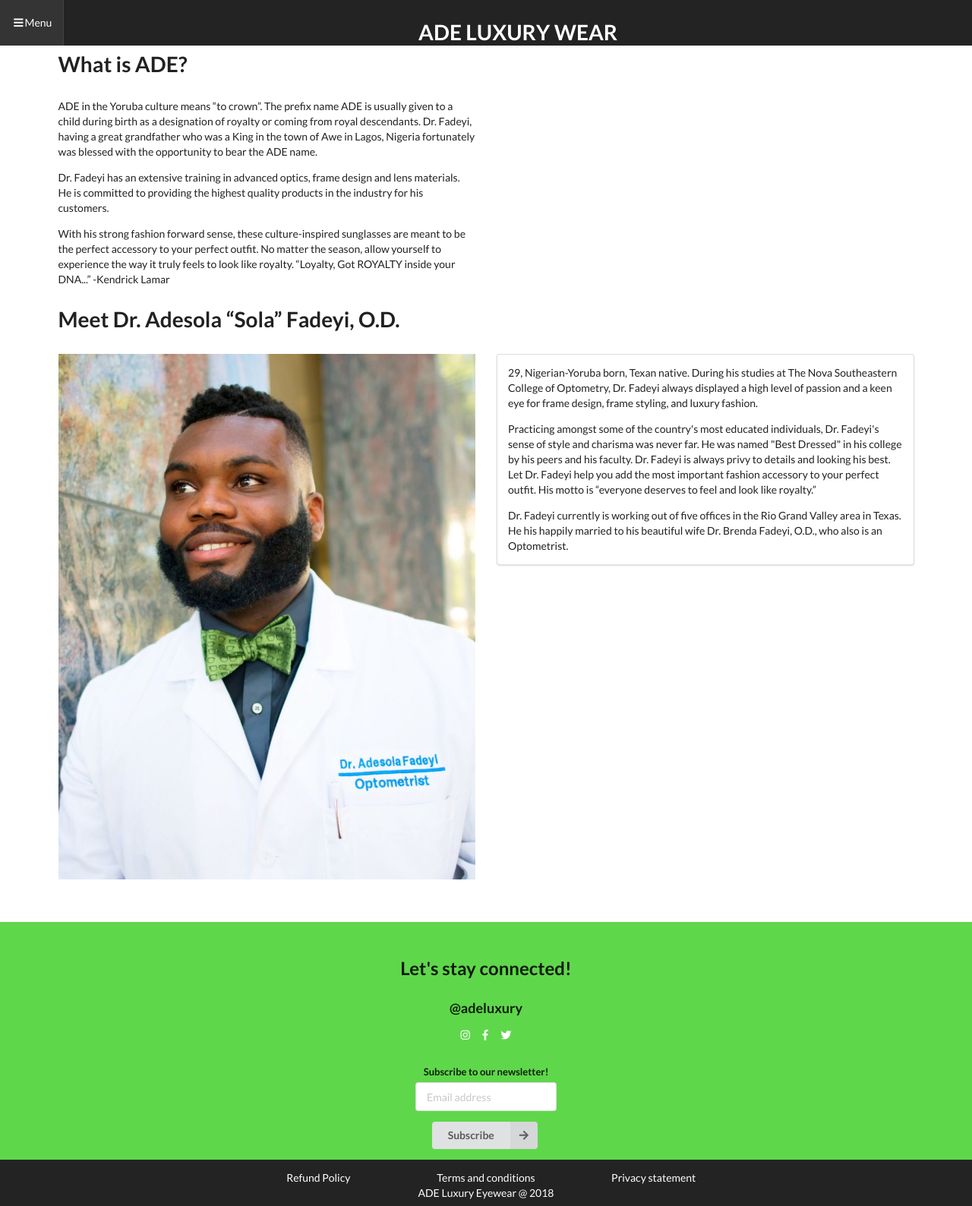
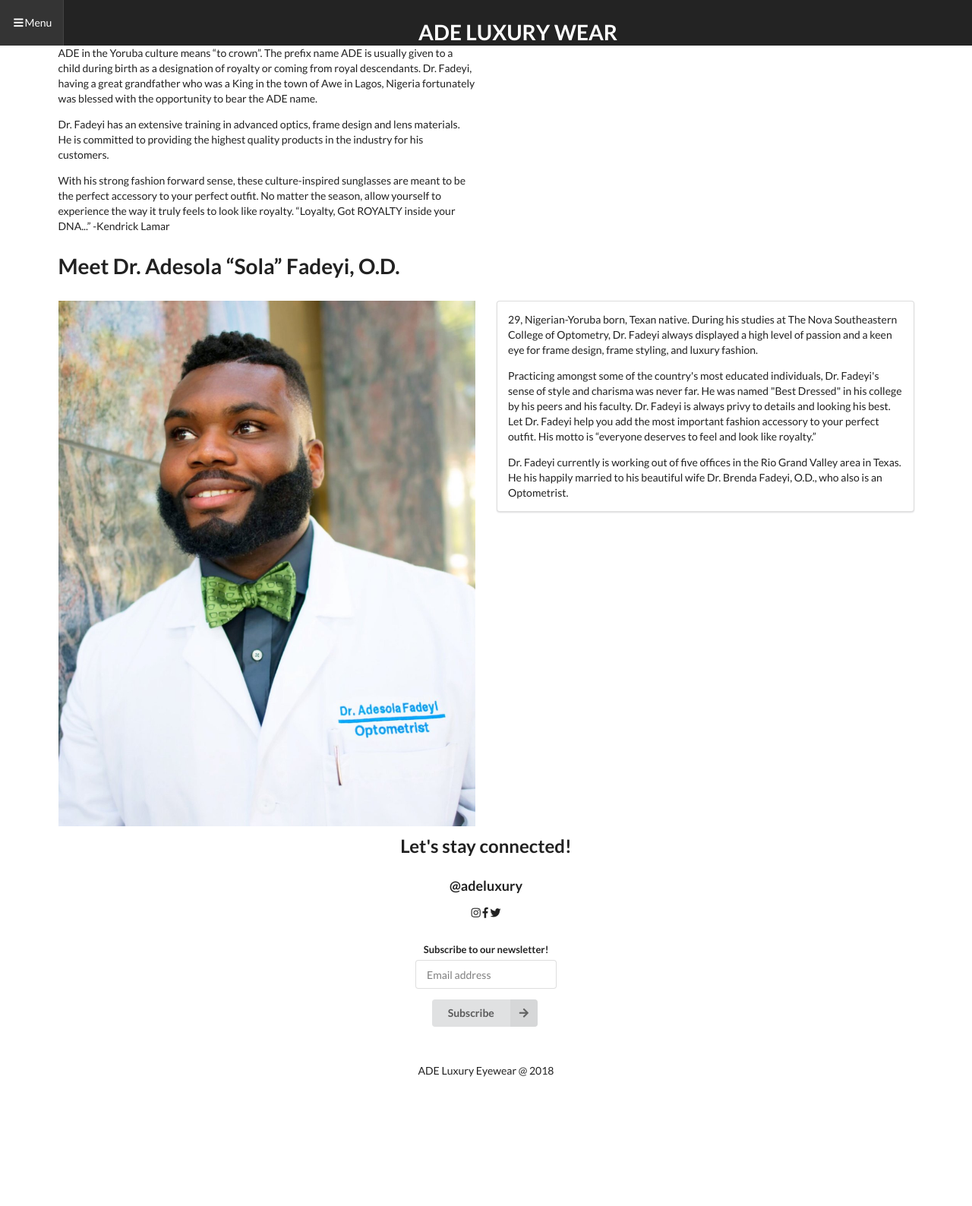
Before and after one commit to luxxedigital/adeluxuryeyewear, a Django app: template adeluxuryeyewear/about/templates/about/about_ade.html in a window 1280 px wide. Shown: the whole page at 76% size. After the commit the page ends 1418 px from the top, so only its background shows below. Run offline with Django 3.2, Linux system fonts and the light colour scheme; the template is opened without the code that fills it, so the values that code supplies are empty; some libraries are stand-ins or nearby versions.

Commit message:
style changes

```diff
--- a/adeluxuryeyewear/about/static/css/ade_about.css
+++ b/adeluxuryeyewear/about/static/css/ade_about.css
@@ -7,31 +7,50 @@ a:hover{
 }
 
 /* Main container */
-.container{
+.main-container{
     padding: 5em 0 5em 0;
 }
 #header{
     background-color: #232323;
 }
+.black-bg{
+    background-color: #000 !important;
+  }
 
-/* Footer */
+/* footer */
+.footer .header{
+    font-family: 'Lato';
+    color: #fff;
+    font-weight: 100;
+  }
 
-#footer{
-    background-color: rgb(95, 215, 75);
-    color: white;
-    padding-top: 2.5em;
-    padding-bottom: .5em;
-}
-#footer .sm-icon{
+   .footer a{
+    color: #fff;
+  }
+
+  .footer .sm-icon{
     padding: .50em;
-}
-#footer .sm-icon:hover{
+  }
+  .footer .sm-icon:hover{
     cursor: pointer;
     color: rgb(110, 140, 70);
-}
-#footer > #boring{
-    background-color: #232323;
-}
+  }
+
+  .footer{
+    padding-top: 2em !important;
+  }
+
+  ::placeholder {
+    color: grey !important;
+    opacity: 1; /* Firefox */
+  }
+  :-ms-input-placeholder { /* Internet Explorer 10-11 */
+    color: grey !important;
+  }
+
+  ::-ms-input-placeholder { /* Microsoft Edge */
+    color: grey !important;
+  }
 /*--- Mobile only ---*/
 
 
```
